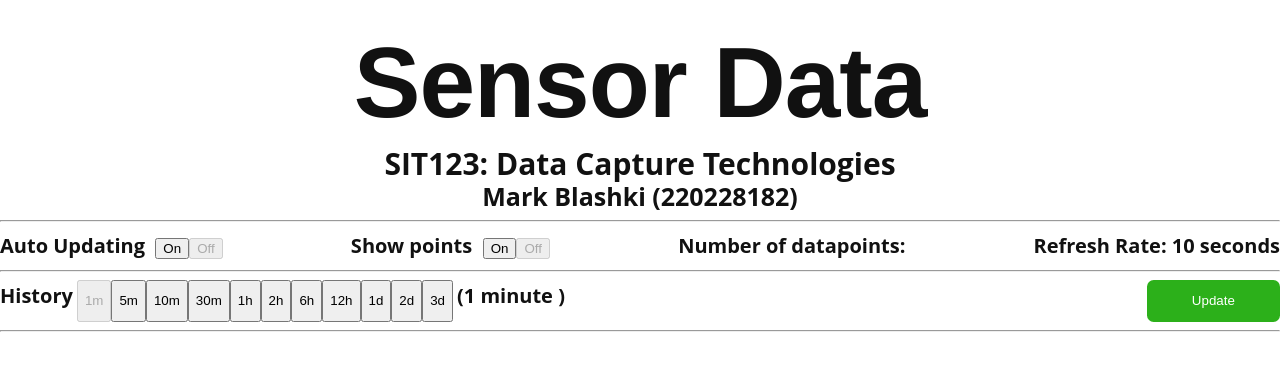
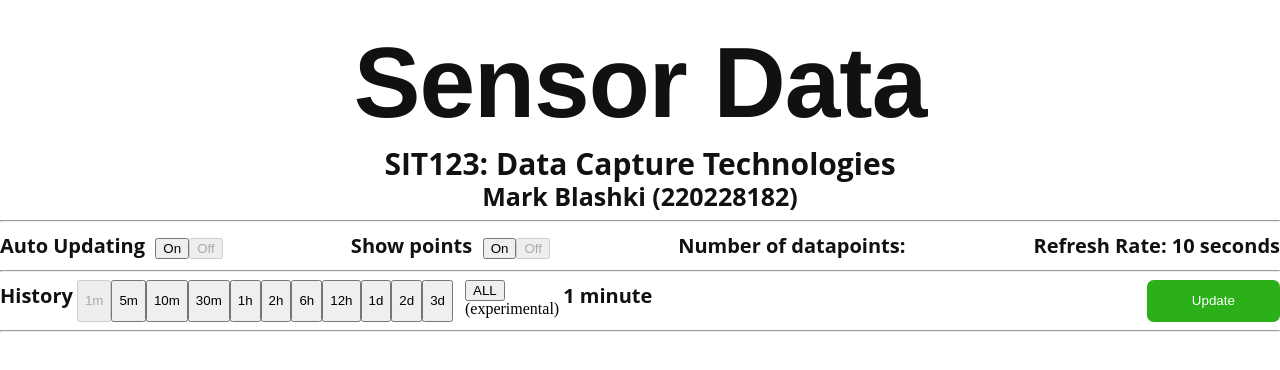
Before and after one commit to Xenarc/SensorCaptureAndVisualise, a React (Create React App) app in the folder frontend/: page / in a window 1280 px wide. Shown: the top 370 px of the page. Built offline with nearby package versions, Linux system fonts and the light colour scheme; no server answers.

Commit message:
add: added 'ALL' timeperiod selector

```diff
--- a/frontend/src/App.js
+++ b/frontend/src/App.js
@@ -142,8 +142,16 @@ function App() {
             <input type="button" disabled={Tminus===2*24*60*60} value="2d" onClick={e => setTminus(2*24*60*60)} />
             <input type="button" disabled={Tminus===3*24*60*60} value="3d" onClick={e => setTminus(3*24*60*60)} />
             &nbsp;
+            &nbsp;
+            <div>
+              <input type="button" disabled={Tminus===14*24*60*60} value="ALL" onClick={e => setTminus(14*24*60*60)} /> <br />
+              (experimental)
+            </div>
+            &nbsp;
             <h4>
-              ({secondsToDHMS(Tminus)})
+              {Tminus!==14*24*60*60 &&
+                secondsToDHMS(Tminus)
+              }
             </h4>
           </div>
           <h4>
```
